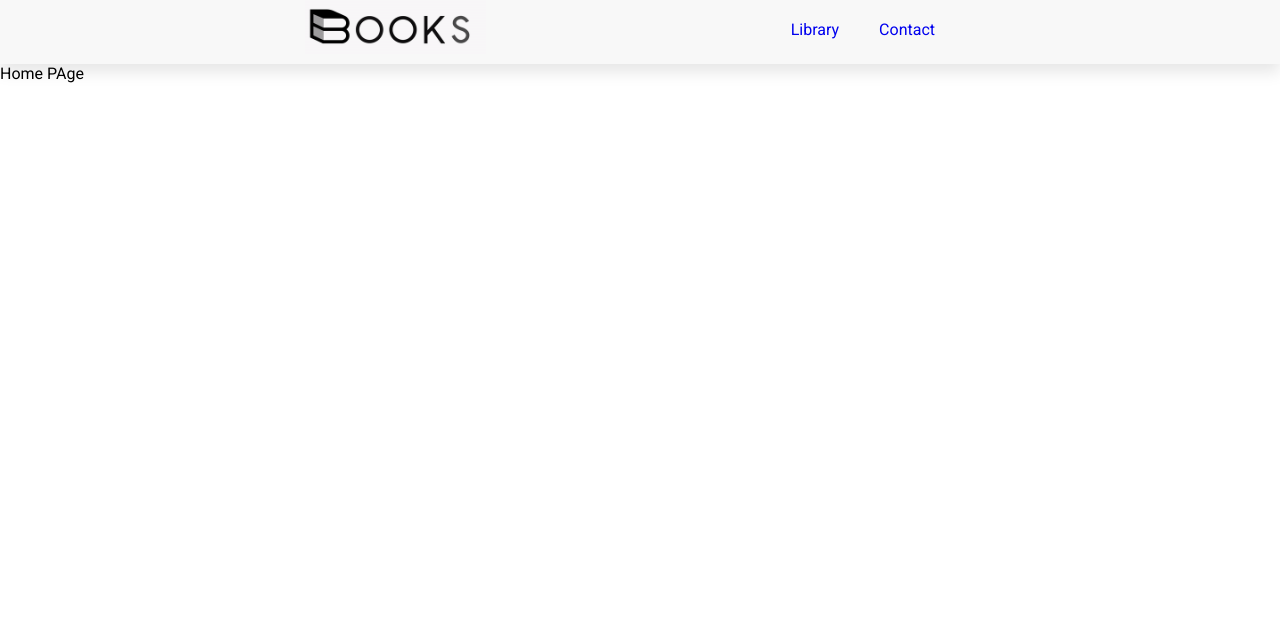
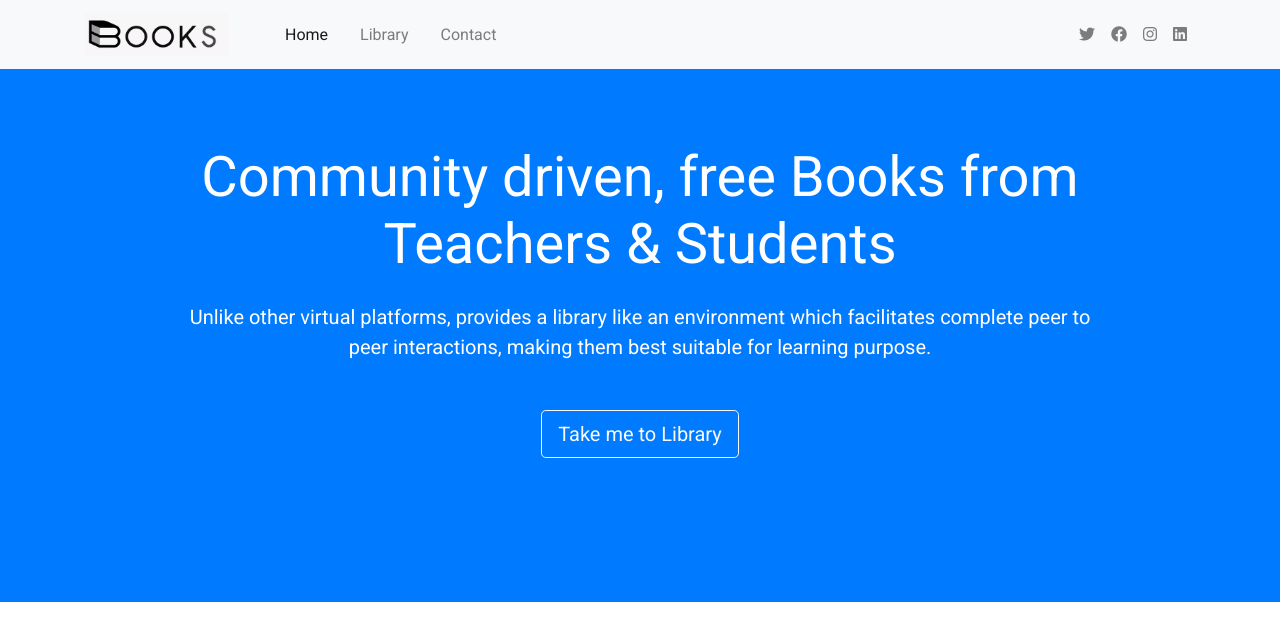
Before and after one commit to SAMBIT20/Books, a React (Create React App) app: page / in a window 1280 px wide. Shown: the top 640 px of the page. Built offline with nearby package versions, Linux system fonts and the light colour scheme.

Commit message:
add new nav

```diff
--- a/public/index.html
+++ b/public/index.html
@@ -26,11 +26,18 @@
     -->
     <link
       rel="stylesheet"
+      href="https://maxcdn.bootstrapcdn.com/bootstrap/4.0.0/css/bootstrap.min.css"
+      integrity="sha384-Gn5384xqQ1aoWXA+058RXPxPg6fy4IWvTNh0E263XmFcJlSAwiGgFAW/dAiS6JXm"
+      crossorigin="anonymous"
+    />
+    <link
+      rel="stylesheet"
       href="https://cdnjs.cloudflare.com/ajax/libs/font-awesome/6.0.0-beta3/css/all.min.css"
       integrity="sha512-Fo3rlrZj/k7ujTnHg4CGR2D7kSs0v4LLanw2qksYuRlEzO+tcaEPQogQ0KaoGN26/zrn20ImR1DfuLWnOo7aBA=="
       crossorigin="anonymous"
       referrerpolicy="no-referrer"
     />
+
     <title>Books</title>
   </head>
   <body>
@@ -46,5 +53,20 @@
       To begin the development, run `npm start` or `yarn start`.
       To create a production bundle, use `npm run build` or `yarn build`.
     -->
+    <script
+      src="https://code.jquery.com/jquery-3.2.1.slim.min.js"
+      integrity="sha384-KJ3o2DKtIkvYIK3UENzmM7KCkRr/rE9/Qpg6aAZGJwFDMVNA/GpGFF93hXpG5KkN"
+      crossorigin="anonymous"
+    ></script>
+    <script
+      src="https://cdnjs.cloudflare.com/ajax/libs/popper.js/1.12.9/umd/popper.min.js"
+      integrity="sha384-ApNbgh9B+Y1QKtv3Rn7W3mgPxhU9K/ScQsAP7hUibX39j7fakFPskvXusvfa0b4Q"
+      crossorigin="anonymous"
+    ></script>
+    <script
+      src="https://maxcdn.bootstrapcdn.com/bootstrap/4.0.0/js/bootstrap.min.js"
+      integrity="sha384-JZR6Spejh4U02d8jOt6vLEHfe/JQGiRRSQQxSfFWpi1MquVdAyjUar5+76PVCmYl"
+      crossorigin="anonymous"
+    ></script>
   </body>
 </html>
--- a/src/App.js
+++ b/src/App.js
@@ -1,16 +1,15 @@
 import React from "react";
-import Nav from "./components/NavBar/Nav";
 import { Routes, Route } from "react-router-dom";
 import Home from "./pages/Home/Home";
 import Library from "./pages/Library/Library";
 import Read from "./pages/ReadPage/Read";
+import NewNav from "./components/NavBar/NewNav";
 
 const App = () => {
   return (
     <div>
       {/* NAvbar---------------------------------------------- */}
-      <Nav />
-
+      <NewNav />
       <Routes>
         {/* Home Page */}
         <Route path="/" element={<Home />} />
--- /dev/null
+++ b/src/components/Home/Hero.jsx
@@ -0,0 +1,33 @@
+import React from "react";
+import { Link } from "react-router-dom";
+const Hero = () => {
+  return (
+    <div>
+      <div className="py-5 text-center text-white bg-primary">
+        <div className="container py-5">
+          <div className="row py-5">
+            <div className="mx-auto col-lg-10">
+              <h1 className="display-4 mb-4 ">
+                Community driven, free Books from Teachers & Students
+              </h1>
+              <p className="lead mb-5">
+                Unlike other virtual platforms, provides a library like an
+                environment which facilitates complete peer to peer
+                interactions, making them best suitable for learning purpose.
+              </p>{" "}
+              <Link
+                to="/library"
+                href="#"
+                className="btn btn-lg btn-outline-light mx-1"
+              >
+                Take me to Library
+              </Link>
+            </div>
+          </div>
+        </div>
+      </div>
+    </div>
+  );
+};
+
+export default Hero;
--- a/src/components/Library/Books.css
+++ b/src/components/Library/Books.css
@@ -48,7 +48,7 @@
 
 .product-catagory {
   display: block;
-  font-size: 12px;
+  font-size: 12px !important;
   font-weight: 700;
   text-transform: uppercase;
   color: #ccc;
@@ -58,6 +58,7 @@
 .product-details h4 a {
   font-weight: 500;
   display: block;
+  font-size: 16px;
   height: 1.5rem;
   margin-bottom: 18px;
   text-transform: uppercase;
--- a/src/components/Library/Books.jsx
+++ b/src/components/Library/Books.jsx
@@ -5,30 +5,26 @@ import { useNavigate } from "react-router-dom";
 const Books = ({ allbooks }) => {
   let navigate = useNavigate();
 
-  function handleClick() {
-    navigate(`/read/${allbooks.id}`);
-  }
-
   return (
     <div className="books-container">
       {allbooks.map((data) => (
-        <div className="books-wrap">
-          <div class="product-card">
-            <div class="badge">NEW</div>
-            <div class="product-tumb">
+        <div className="books-wrap" key={data.id}>
+          <div className="product-card">
+            <div className="badge">NEW</div>
+            <div className="product-tumb">
               <img src={data.img} alt="" />
             </div>
-            <div class="product-details">
-              <span class="product-catagory">{data.genres}</span>
+            <div className="product-details">
+              <span className="product-catagory">{data.genres}</span>
               <h4>
                 <a href="">{data.title}</a>
               </h4>
               <p>{data.Author}</p>
-              <div class="product-bottom-details">
-                <div class="product-button">
+              <div className="product-bottom-details">
+                <div className="product-button">
                   <button
                     onClick={() => {
-                      navigate(`/read/${data.id}`, {
+                      navigate(`/read/${Math.random()}`, {
                         state: { pdffile: data.pdf },
                       });
                     }}
@@ -36,9 +32,9 @@ const Books = ({ allbooks }) => {
                     Read Now
                   </button>
                 </div>
-                <div class="product-links">
+                <div className="product-links">
                   <a href="">
-                    <i class="fa fa-heart"></i>
+                    <i className="fa fa-heart"></i>
                   </a>
                 </div>
               </div>
--- a/src/components/NavBar/Nav.css
+++ b/src/components/NavBar/Nav.css
@@ -1,22 +1,4 @@
-.nav-wrapper {
-  height: 8vh;
-  display: flex;
-  justify-content: space-evenly;
-  box-shadow: 0px 8px 15px rgba(0, 0, 0, 0.1);
-  background-color: #f8f8f8;
-}
-.div-right ul {
-  display: flex;
-}
-.div-right ul li {
-  list-style: none;
-  margin-right: 40px;
-  margin-top: 20px;
-}
-.div-right ul li Link {
-  text-decoration: none;
-}
 .logo-books {
-  width: 11.3rem;
+  width: 9rem;
   padding-top: 0;
 }
--- /dev/null
+++ b/src/components/NavBar/NewNav.jsx
@@ -0,0 +1,89 @@
+import React from "react";
+import { Link } from "react-router-dom";
+import Logo from "../../assets/new-logo.gif";
+import "./Nav.css";
+const NewNav = () => {
+  return (
+    <nav className="navbar navbar-expand-lg navbar-light shadow-sm bg-light fixed-top">
+      <div className="container">
+        {" "}
+        <Link to="/" className="navbar-brand d-flex align-items-center">
+          <img className="logo-books" src={Logo} alt="" />
+        </Link>{" "}
+        <button
+          className="navbar-toggler navbar-toggler-right border-0"
+          type="button"
+          data-toggle="collapse"
+          data-target="#navbar4"
+        >
+          <span className="navbar-toggler-icon"></span>
+        </button>
+        <div className="collapse navbar-collapse" id="navbar4">
+          <ul className="navbar-nav mr-auto pl-lg-4">
+            <li className="nav-item px-lg-2 active">
+              {" "}
+              <Link to="/" className="nav-link">
+                {" "}
+                <span className="d-inline-block d-lg-none icon-width">
+                  <i className="fas fa-home"></i>
+                </span>
+                Home
+              </Link>
+            </li>
+            <li className="nav-item px-lg-2">
+              {" "}
+              <Link to="/library" className="nav-link">
+                <span className="d-inline-block d-lg-none icon-width">
+                  <i className="fas fa-spa"></i>
+                </span>
+                Library
+              </Link>{" "}
+            </li>
+
+            <li className="nav-item px-lg-2">
+              {" "}
+              <Link to="/contact" className="nav-link">
+                <span className="d-inline-block d-lg-none icon-width">
+                  <i className="far fa-envelope"></i>
+                </span>
+                Contact
+              </Link>{" "}
+            </li>
+          </ul>
+          <ul className="navbar-nav ml-auto mt-3 mt-lg-0">
+            <li className="nav-item">
+              {" "}
+              <a className="nav-link">
+                <i className="fab fa-twitter"></i>
+                <span className="d-lg-none ml-3">Twitter</span>
+              </a>{" "}
+            </li>
+            <li className="nav-item">
+              {" "}
+              <a className="nav-link">
+                <i className="fab fa-facebook"></i>
+                <span className="d-lg-none ml-3">Facebook</span>
+              </a>{" "}
+            </li>
+            <li className="nav-item">
+              {" "}
+              <a className="nav-link">
+                <i className="fab fa-instagram"></i>
+                <span className="d-lg-none ml-3">Instagram</span>
+              </a>{" "}
+            </li>
+            <li className="nav-item">
+              {" "}
+              <a className="nav-link">
+                <i className="fab fa-linkedin"></i>
+                <span className="d-lg-none ml-3">Linkedin</span>
+              </a>{" "}
+            </li>
+          </ul>
+        </div>
+      </div>
+    </nav>
+  );
+};
+
+export default NewNav;
--- a/src/pages/Home/Home.jsx
+++ b/src/pages/Home/Home.jsx
@@ -1,7 +1,12 @@
 import React from "react";
+import Hero from "../../components/Home/Hero";
 
 const Home = () => {
-  return <div>Home PAge</div>;
+  return (
+    <div>
+      <Hero />
+    </div>
+  );
 };
 
 export default Home;
--- a/src/pages/Library/Library.css
+++ b/src/pages/Library/Library.css
@@ -1,3 +1,6 @@
+.books-wrapper {
+  margin-top: 5rem;
+}
 .heading-books {
   text-align: center;
   margin-top: 1rem;
@@ -8,6 +11,7 @@
 }
 .heading-books h3 {
   color: rgb(173, 172, 172);
+  font-size: 20px;
 }
 .Search-container {
   display: flex;
--- a/src/pages/Library/Library.jsx
+++ b/src/pages/Library/Library.jsx
@@ -23,7 +23,7 @@ const Library = () => {
     );
     setBooks(filteredBlogs);
   };
-  console.log(books);
+
   // Clear search and show all blogs
   const handleClearSearch = () => {
     setBooks(data);
--- a/src/pages/ReadPage/Read.css
+++ b/src/pages/ReadPage/Read.css
@@ -1,7 +1,7 @@
 .pdf-viewer {
   display: flex;
   justify-content: center;
-  margin-top: 2rem;
+  margin-top: 5rem;
 }
 .pdf-viewer iframe {
   border: 5px solid rgb(132, 0, 255);
```
